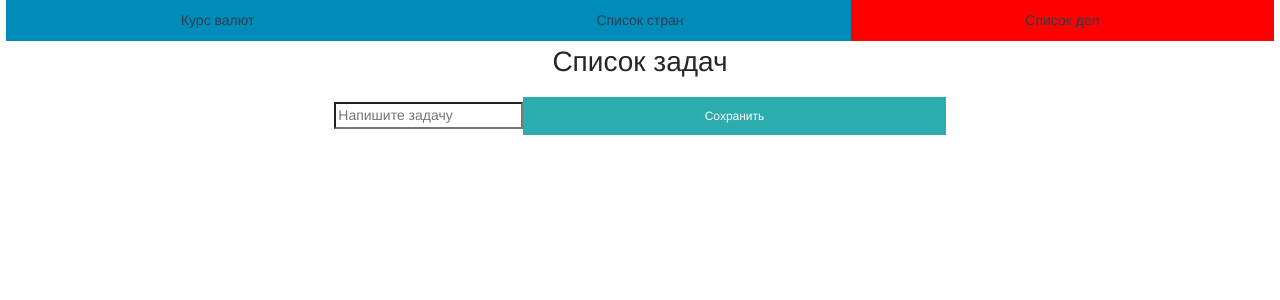
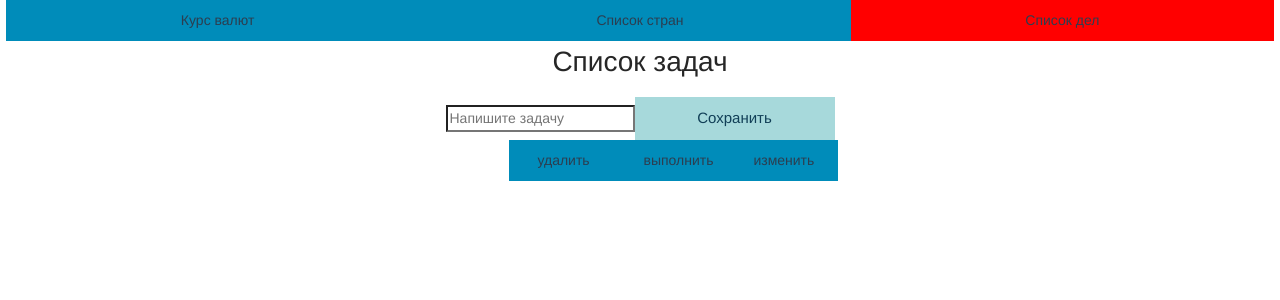
Before and after one commit to ElviraShakirova/practica, a Vue app: page /list in a window 1280 px wide. Both pictures are taken after a click on the button "Сохранить". Shown: the top 300 px of the page. Built offline with nearby package versions, Linux system fonts and the light colour scheme.

Commit message:
Made it possible to remove

```diff
--- /dev/null
+++ b/src/components/ToList.vue
@@ -0,0 +1,69 @@
+<template>
+  <main>
+    <h1>Список задач</h1>
+    <div>
+      <input class="pole" v-model="message" type="text" placeholder="Напишите задачу" />
+      <button class="save" @click="addMessage(index)">Сохранить</button>
+    </div>
+    <div class="list" v-for="(task, index) in tasks" :key="index">
+      <div>
+        {{ task }}
+      </div>
+      <div class="result">
+        <button class="delete" @click="deleteMessage(index)">удалить</button>
+        <button class="execute" @click="executeMessage()">выполнить</button>
+        <button class="change" @click="changeMessage()">изменить</button>
+      </div>
+    </div>
+  </main>
+</template>
+
+<script>
+export default {
+  data() {
+    return {
+      tasks: [], //// сделать массив обьектов,узнать у Миши как и почему именно обьекты
+      message: '',
+    };
+  },
+  methods: {
+    addMessage() {
+      this.tasks.push(this.message);
+    },
+    deleteMessage(index) {
+      console.log(index);
+      this.tasks.splice(index, 1); /// удалить элемент  сколкьок элементов 1
+    },
+    executeMessage() {},
+    changeMessage() {},
+  },
+};
+</script>
+
+<style scoped>
+main {
+  display: flex;
+  align-items: center;
+  justify-content: center;
+  flex-direction: column;
+}
+
+.list {
+  display: flex;
+  align-items: center;
+  justify-content: space-between;
+  width: 400px;
+}
+.save {
+  background-color: #a7d9db;
+  color: rgb(17, 63, 87);
+  text-align: center;
+  width: 200px;
+  font-size: 15px;
+}
+.tasks {
+  min-height: 10em;
+  display: table-cell;
+  vertical-align: middle;
+}
+</style>
--- a/src/views/DoList.vue
+++ b/src/views/DoList.vue
@@ -1,21 +1,14 @@
 <template>
-  <main>
-    <h1>Список задач</h1>
-    <input type="text" placeholder="Напишите задачу" />
-    <button class="save">Сохранить</button>
-  </main>
+  <ToList />
 </template>
 
 <script>
-export default {};
+import ToList from '@/components/ToList.vue';
+export default {
+  components: {
+    ToList,
+  },
+};
 </script>
 
-<style scoped>
-.save {
-  background-color: #2dacb0;
-  color: white;
-  padding: 10px 15px;
-  text-align: center;
-  font-size: 12px;
-}
-</style>
+<style></style>
```
